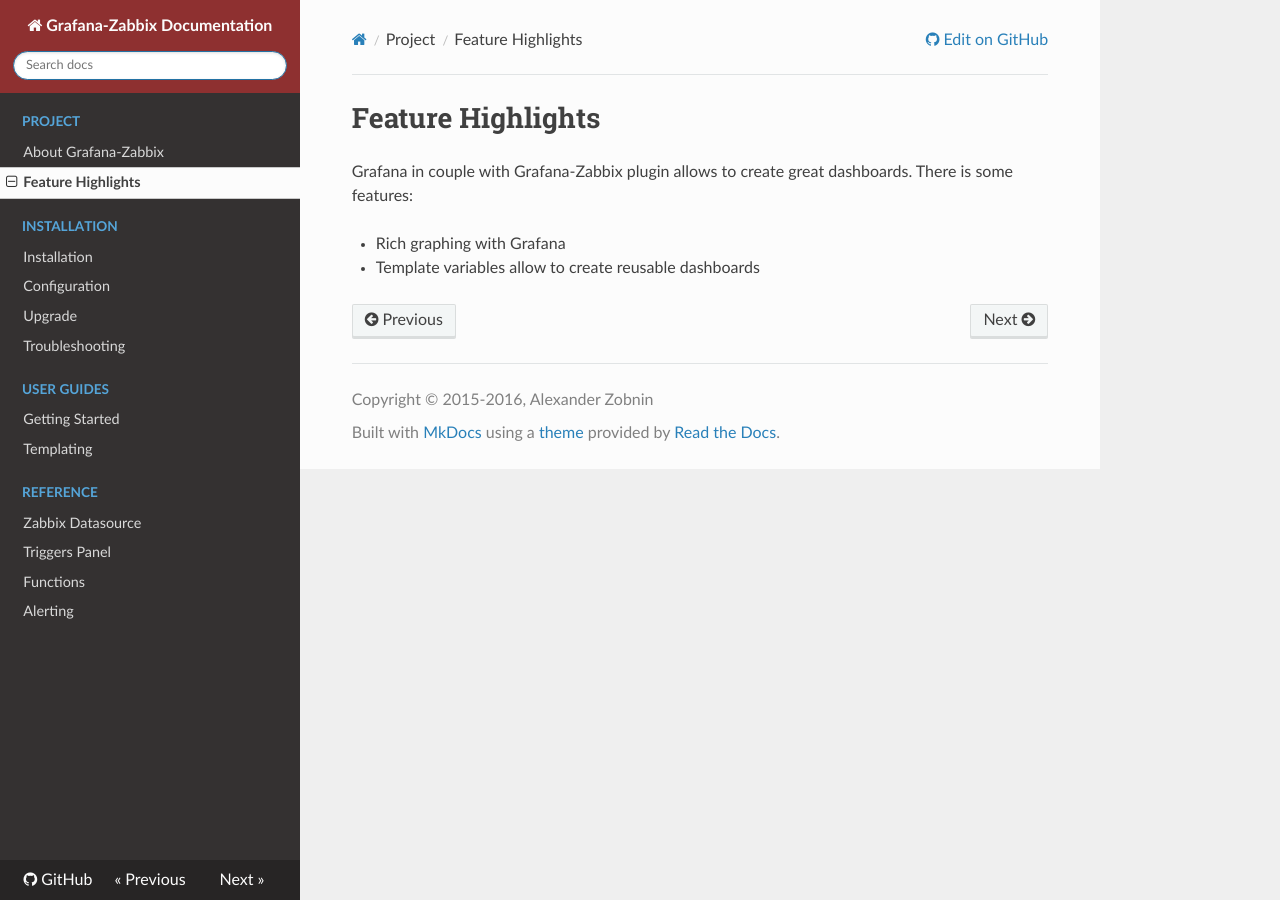
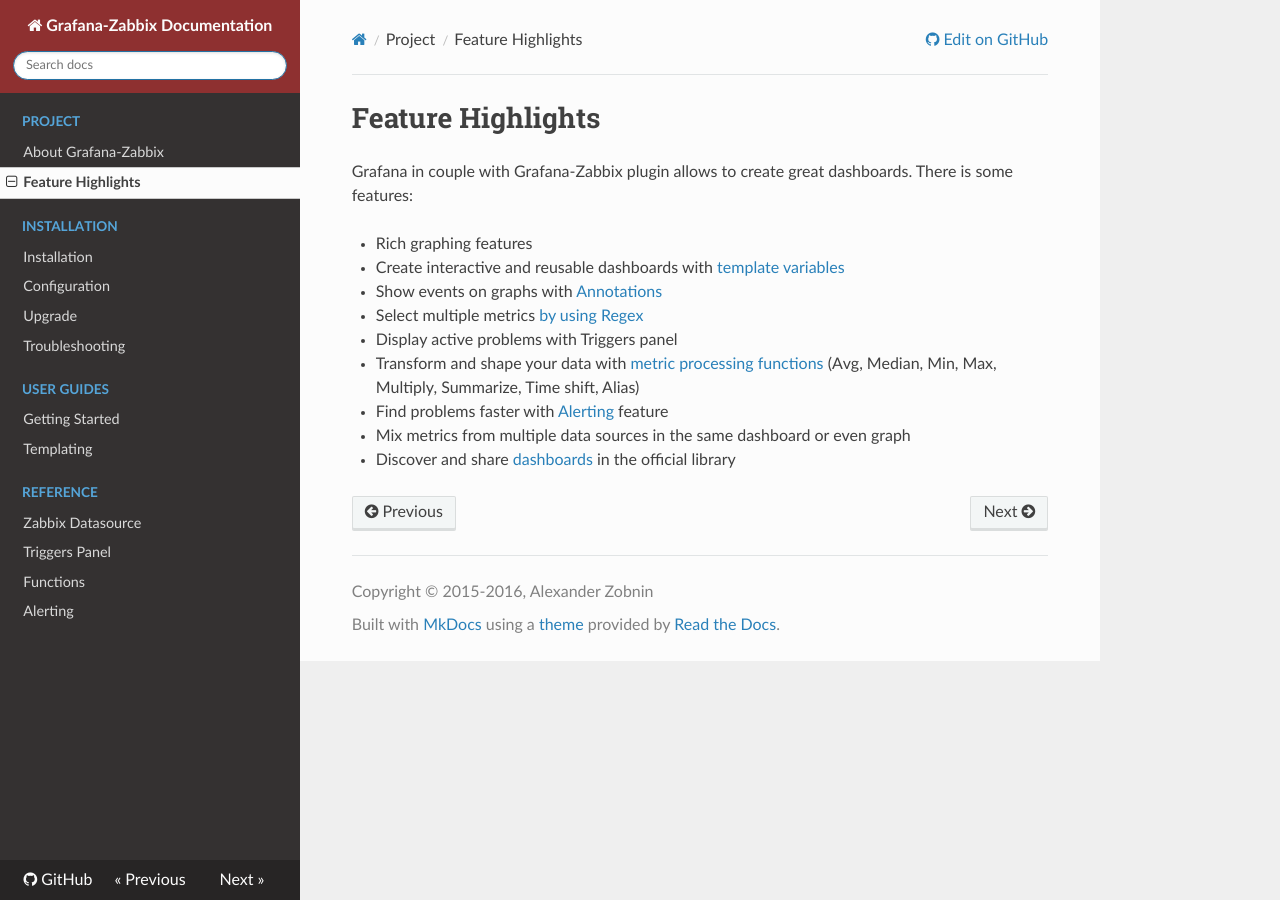
Before and after one commit to grafana/grafana-zabbix, an MkDocs documentation site: the page built from docs/sources/features.md, in a window 1280 px wide. Built offline with MkDocs 1.6.1, drawn with Linux system fonts in a browser that asks for light colours; nearby versions of some CDN libraries; old or Windows-style settings are respelled for this version of MkDocs.

Commit message:
docs: update features page

```diff
--- a/docs/sources/features.md
+++ b/docs/sources/features.md
@@ -6,5 +6,12 @@
 Grafana in couple with Grafana-Zabbix plugin allows to create great dashboards. There is some
 features:
 
-- Rich graphing with Grafana
-- Template variables allow to create reusable dashboards
+- Rich graphing features
+- Create interactive and reusable dashboards with [template variables](http://docs.grafana-zabbix.org/guides/templating/)
+- Show events on graphs with [Annotations](http://docs.grafana.org/reference/annotations/)
+- Select multiple metrics [by using Regex](http://docs.grafana-zabbix.org/guides/gettingstarted/#multiple-items-on-one-graph)
+- Display active problems with Triggers panel
+- Transform and shape your data with [metric processing functions](http://docs.grafana-zabbix.org/reference/functions/) (Avg, Median, Min, Max, Multiply, Summarize, Time shift, Alias)
+- Find problems faster with [Alerting](http://docs.grafana-zabbix.org/reference/alerting/) feature
+- Mix metrics from multiple data sources in the same dashboard or even graph
+- Discover and share [dashboards](https://grafana.com/dashboards) in the official library
```
